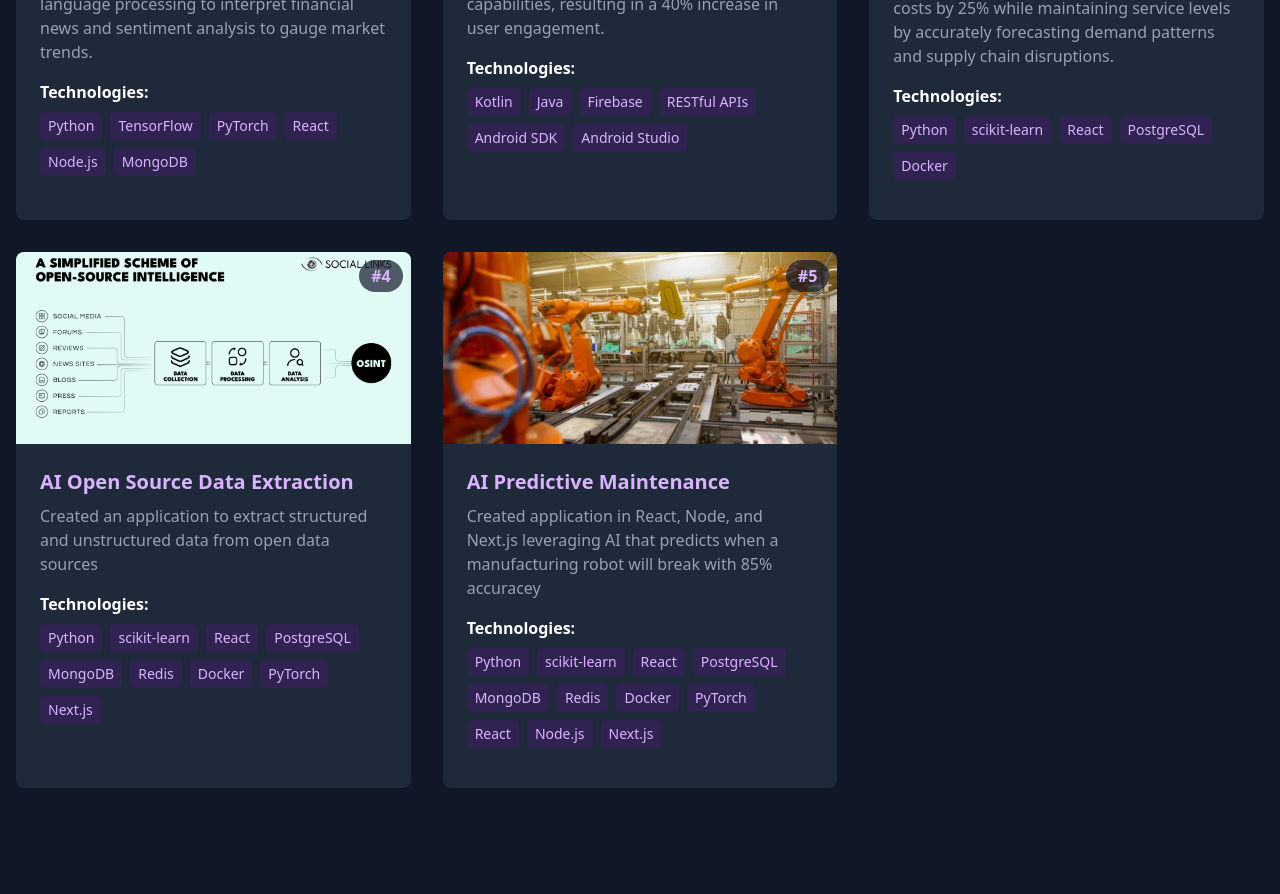
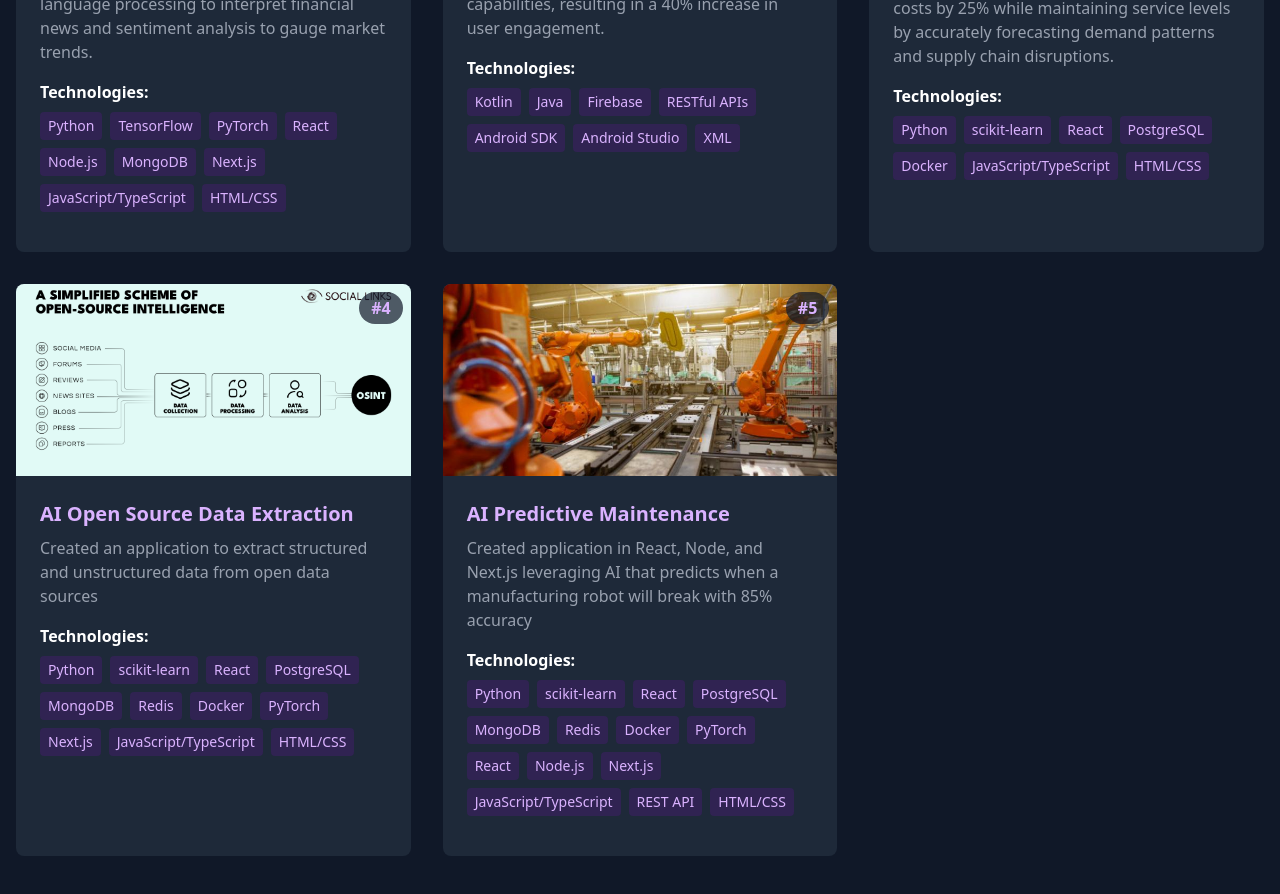
Before and after one commit to MateoSudo/AboutMeSite, a Next.js app: page /Projects in a window 1280 px wide. Shown: the part 740-1634 px from the top of the page. Before the commit the page ends 1592 px from the top, so only its background shows below. Built offline with nearby package versions, Linux system fonts and the light colour scheme.

Commit message:
updated projects page technologies

```diff
--- a/src/app/Projects/page.tsx
+++ b/src/app/Projects/page.tsx
@@ -6,7 +6,7 @@ export default function Projects() {
         id: 1,
         title: "AI Trading Application",
         description: "Developed a machine learning-based trading platform that analyzes market patterns and historical data to make predictive trade recommendations. The system uses natural language processing to interpret financial news and sentiment analysis to gauge market trends.",
-        technologies: ["Python", "TensorFlow", "PyTorch", "React", "Node.js", "MongoDB"],
+        technologies: ["Python", "TensorFlow", "PyTorch", "React", "Node.js", "MongoDB","Next.js", "JavaScript/TypeScript", "HTML/CSS"],
         image: "/images/trading-app.png",
         isEnterprise: false
       },
@@ -14,7 +14,7 @@ export default function Projects() {
         id: 2,
         title: "Android Job Offer Application",
         description: "Built a mobile application that streamlines the job application process. The app features personalized job recommendations, application tracking, and interview scheduling capabilities, resulting in a 40% increase in user engagement.",
-        technologies: ["Kotlin", "Java", "Firebase", "RESTful APIs", "Android SDK", "Android Studio"],
+        technologies: ["Kotlin", "Java", "Firebase", "RESTful APIs", "Android SDK", "Android Studio", "XML"],
         image: "/images/job-app.png",
         isEnterprise: false
       },
@@ -22,7 +22,7 @@ export default function Projects() {
         id: 3,
         title: "AI Inventory Optimization Application",
         description: "Created an inventory management system that uses predictive analytics to optimize stock levels. The system reduced inventory costs by 25% while maintaining service levels by accurately forecasting demand patterns and supply chain disruptions.",
-        technologies: ["Python", "scikit-learn", "React", "PostgreSQL", "Docker"],
+        technologies: ["Python", "scikit-learn", "React", "PostgreSQL", "Docker", "JavaScript/TypeScript", "HTML/CSS"],
         image: "/images/inventory.jpg",
         isEnterprise: false
       },
@@ -30,15 +30,15 @@ export default function Projects() {
         id: 4,
         title: "AI Open Source Data Extraction",
         description: "Created an application to extract structured and unstructured data from open data sources",
-        technologies: ["Python", "scikit-learn", "React", "PostgreSQL","MongoDB", "Redis", "Docker", "PyTorch", "Next.js"],
+        technologies: ["Python", "scikit-learn", "React", "PostgreSQL","MongoDB", "Redis", "Docker", "PyTorch", "Next.js", "JavaScript/TypeScript", "HTML/CSS"],
         image: "/images/OSINT.png",
         isEnterprise: false
       },
       {
         id: 5,
         title: "AI Predictive Maintenance",
-        description: "Created application in React, Node, and Next.js leveraging AI that predicts when a manufacturing robot will break with 85% accuracey",
-        technologies: ["Python", "scikit-learn", "React", "PostgreSQL","MongoDB", "Redis", "Docker", "PyTorch", "React", "Node.js", "Next.js"],
+        description: "Created application in React, Node, and Next.js leveraging AI that predicts when a manufacturing robot will break with 85% accuracy",
+        technologies: ["Python", "scikit-learn", "React", "PostgreSQL","MongoDB", "Redis", "Docker", "PyTorch", "React", "Node.js", "Next.js", "JavaScript/TypeScript","REST API", "HTML/CSS"],
         image: "/images/robot.jpg",
         isEnterprise: false
       }
```
